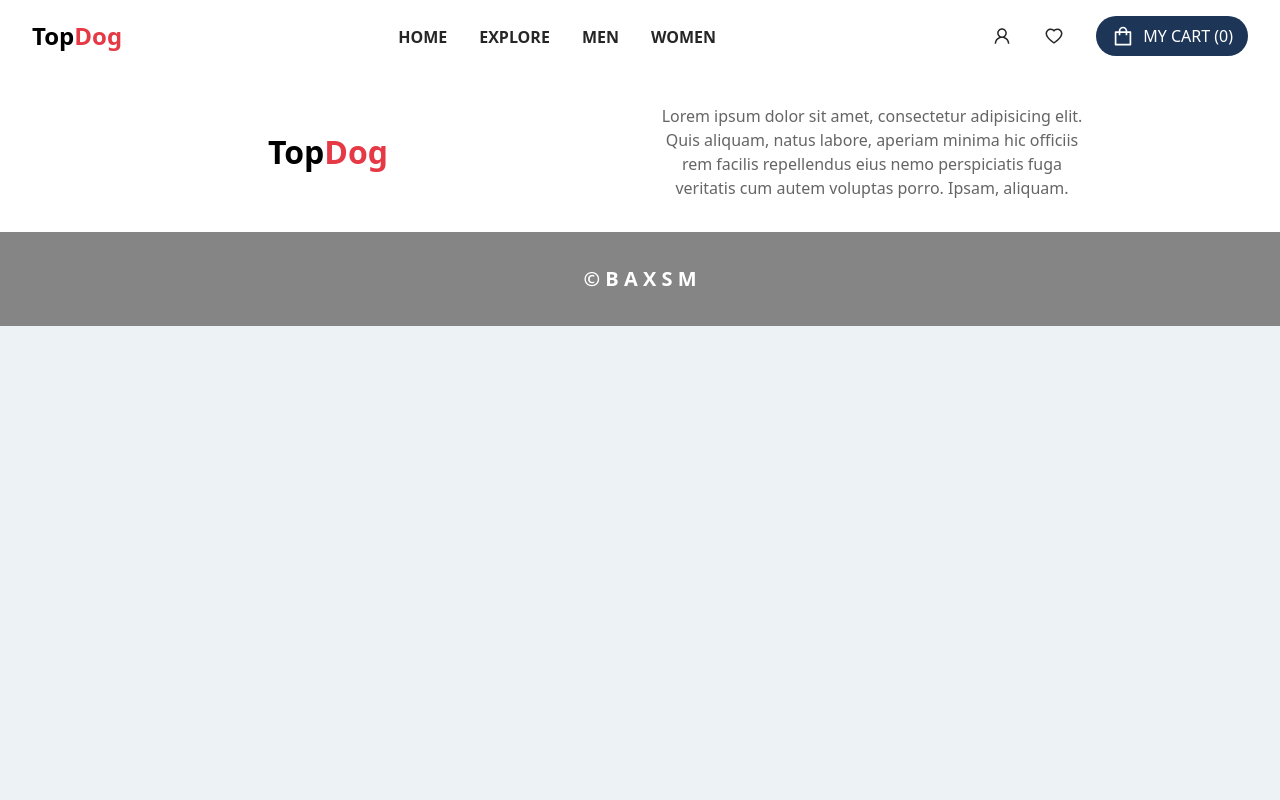
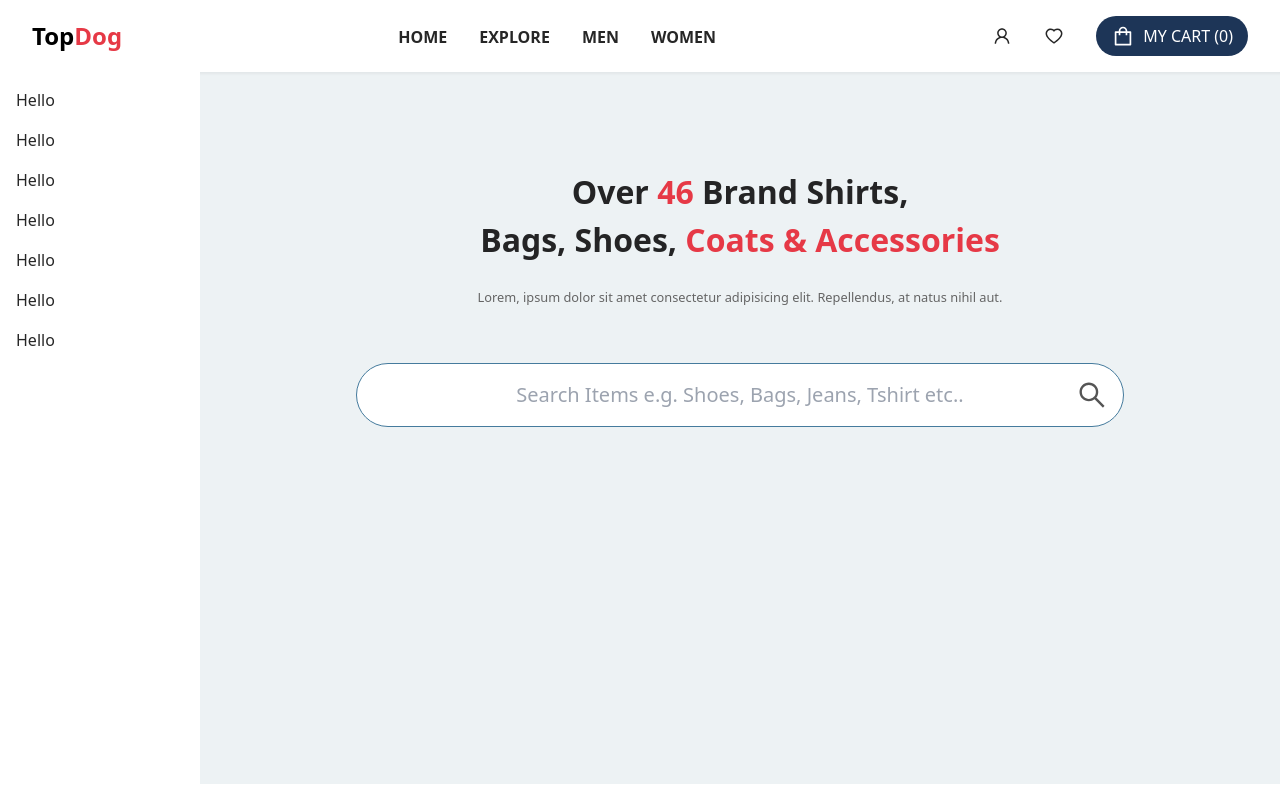
Before and after one commit to baxsm/topdog-react, a React (Create React App) app in the folder client/: page /explore in a window 1280 px wide. Shown: the top 800 px of the page. Built offline with nearby package versions, Linux system fonts and the light colour scheme.

Commit message:
explore page update

```diff
--- a/client/src/components/pages/explore/Explore.jsx
+++ b/client/src/components/pages/explore/Explore.jsx
@@ -1,9 +1,27 @@
 import React from 'react'
+import SearchBar from './searchbar/SearchBar'
+import Results from './results/Results'
+import SideBar from './sidebar/SideBar'
 
 export default function Explore() {
-  return (
-    <div>
 
-    </div>
-  )
+    const styles = {
+        wrapper: 'flex',
+        left: 'max-w-[200px] min-w-[200px]',
+        right: 'flex flex-col place-items-center w-full',
+    }
+
+    return (
+        <>
+            <main className={styles.wrapper}>
+                <div className={styles.left}>
+                    <SideBar />
+                </div>
+                <div className={styles.right}>
+                    <SearchBar />
+                    <Results />
+                </div>
+            </main>
+        </>
+    )
 }
--- a/client/src/components/pages/explore/results/Results.jsx
+++ b/client/src/components/pages/explore/results/Results.jsx
@@ -1,7 +1,38 @@
-import React from 'react'
+import React, { useEffect } from 'react'
+import { useState } from 'react';
+import { useLocation } from 'react-router-dom'
+import { RiLoader5Fill } from 'react-icons/ri'
 
 export default function Results() {
-  return (
-    <div>Results</div>
-  )
+
+    const [query, setQuery] = useState('')
+    const [loading, setLoading] = useState(false)
+
+    const location = useLocation();
+
+    useEffect(() => {
+        setQuery(location.search.split('=')[1])
+        if(location.search.split('=')[1]) {
+            setLoading(true)
+        }
+    }, [location])
+
+
+    const styles = {
+        wrapper: '',
+        loaderContainer: 'p-4 mt-[4rem]',
+        loader: 'text-[3rem] loader',
+    }
+
+    return (
+        <div className={styles.wrapper}>
+            {
+                loading ? (
+                    <div className={styles.loaderContainer}>
+                        <RiLoader5Fill className={styles.loader} />
+                    </div>
+                ) : <></>
+            }
+        </div>
+    )
 }
--- a/client/src/components/pages/explore/searchbar/SearchBar.jsx
+++ b/client/src/components/pages/explore/searchbar/SearchBar.jsx
@@ -1,7 +1,63 @@
 import React from 'react'
+import { useState } from 'react'
+import {AiOutlineSearch} from 'react-icons/ai'
+import {useNavigate} from 'react-router-dom'
 
 export default function SearchBar() {
-  return (
-    <div>SearchBar</div>
-  )
+
+    const styles = {
+        container: 'pt-[3rem] md:pt-[6rem] flex flex-col gap-[2rem] justify-center place-items-center',
+        contentContainer: '',
+        title: 'text-[2rem] font-[700] text-center [&>span]:text-primary2Color',
+        subtitle: 'text-[#656565] my-[1.5rem] text-[0.8rem] text-center',
+        searchContainer: '',
+        inputContainer: 'relative flex place-items-center',
+        input: 'min-w-[60vw] rounded-full p-4 text-center outline-none border-[1px] border-secondary2Color focus:border-secondary3Color text-[1.25rem] text-[#353535]',
+        searchIcon: 'absolute right-[1rem] text-[2rem] text-[#555555] cursor-pointer',
+    }
+
+    const [value, setValue] = useState('')
+    const navigate = useNavigate();
+
+    const switchNavigation = (_ref) => {
+        navigate(`/explore?q=${_ref}`)
+    }
+
+    const handleInput = (e) => {
+        setValue(e.target.value)
+    }
+
+    const handleInputKeyPress = (key) => {
+        if(key === 'Enter') {
+            handleSubmit();
+        }
+    }
+
+    const handleSubmit = () => {
+        if(value.length > 2) {
+            switchNavigation(value)
+        }
+    }
+
+    return (
+        <div className={styles.container}>
+            <div className={styles.contentContainer}>
+                <div className={styles.titleContainer}>
+                    <h2 className={styles.title}>
+                        Over <span>46</span> Brand Shirts,<br />
+                        Bags, Shoes, <span>Coats & Accessories</span>
+                    </h2>
+                </div>
+                <div className={styles.subtitleContainer}>
+                    <p className={styles.subtitle}>Lorem, ipsum dolor sit amet consectetur adipisicing elit. Repellendus, at natus nihil aut.</p>
+                </div>
+            </div>
+            <div className={styles.searchContainer}>
+                <div className={styles.inputContainer}>
+                    <input className={styles.input} onKeyPress={(e) => {handleInputKeyPress(e.key)}} value={value} onChange={(e) => {handleInput(e)}} type="text" placeholder='Search Items e.g. Shoes, Bags, Jeans, Tshirt etc..'/>
+                    <AiOutlineSearch className={styles.searchIcon} onClick={() => {handleSubmit()}}/>
+                </div>
+            </div>
+        </div>
+    )
 }
--- /dev/null
+++ b/client/src/components/pages/explore/sidebar/SideBar.jsx
@@ -0,0 +1,23 @@
+import React from 'react'
+
+export default function SideBar() {
+
+    const styles = {
+        container: 'min-h-[89vh] bg-[#fff]',
+        links: 'flex flex-col p-4 gap-[1rem]'
+    }
+
+    return (
+        <div className={styles.container}>
+            <div className={styles.links}>
+                <p>Hello</p>
+                <p>Hello</p>
+                <p>Hello</p>
+                <p>Hello</p>
+                <p>Hello</p>
+                <p>Hello</p>
+                <p>Hello</p>
+            </div>
+        </div>
+    )
+}
--- a/client/src/global.css
+++ b/client/src/global.css
@@ -40,3 +40,12 @@ button {
 .topSellerCard:hover .topSellerOptions {
     @apply bottom-[6rem] opacity-[1];
 }
+
+.loader {
+    animation: spin 0.8s linear infinite;
+}
+
+@keyframes spin {
+    0% { transform: rotate(0deg); }
+    100% { transform: rotate(360deg); }
+}
```
